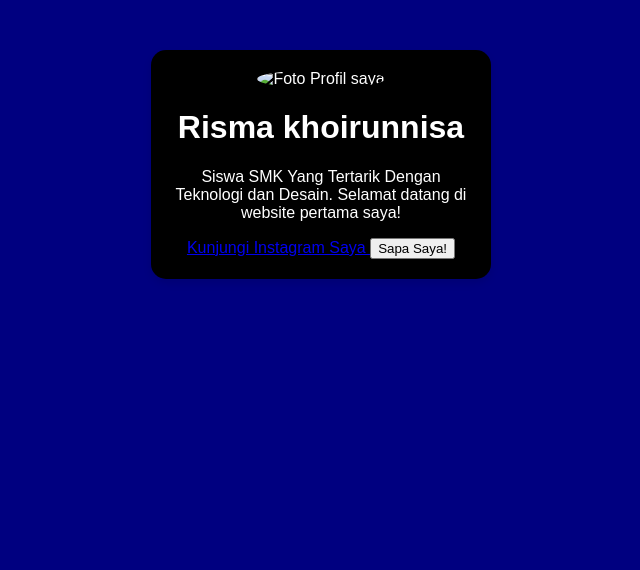
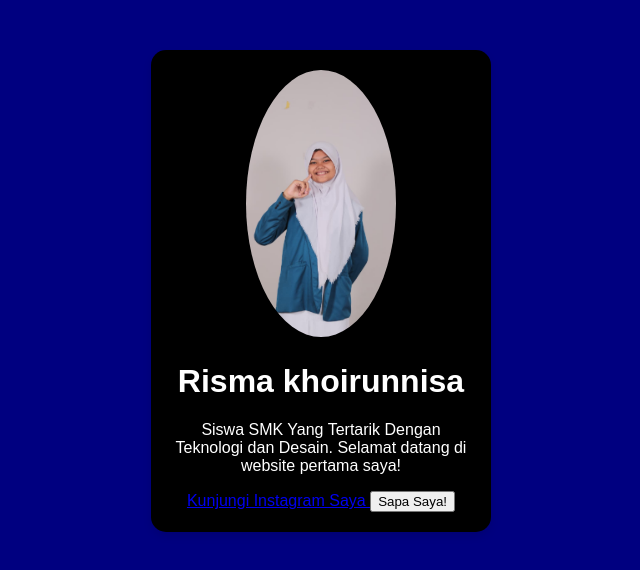
Before and after one commit to cimaww/project-1, a plain HTML site: page index.html in a window 1280 px wide. Shown: the whole page, without its empty margins (319-959 px from the left). Drawn offline with Linux system fonts and the light colour scheme.

Commit message:
Update index.html

```diff
--- a/index.html
+++ b/index.html
@@ -6,7 +6,7 @@
   </head>
   <body>
     <div class="kartu-profil">
-     <img src="IMG_4912" alt="Foto Profil saya">
+     <img src="cimmaaa.jpg" alt="Foto Profil saya">
       <h1>Risma khoirunnisa</h1>
       <p>Siswa SMK Yang Tertarik Dengan Teknologi dan Desain. Selamat datang di website pertama saya! </p>
       <a href="https://www.instagram.com/mrrzz25?igsh=MWVqYXEyYTN4YmpsOQ==">Kunjungi Instagram Saya </a>
```
